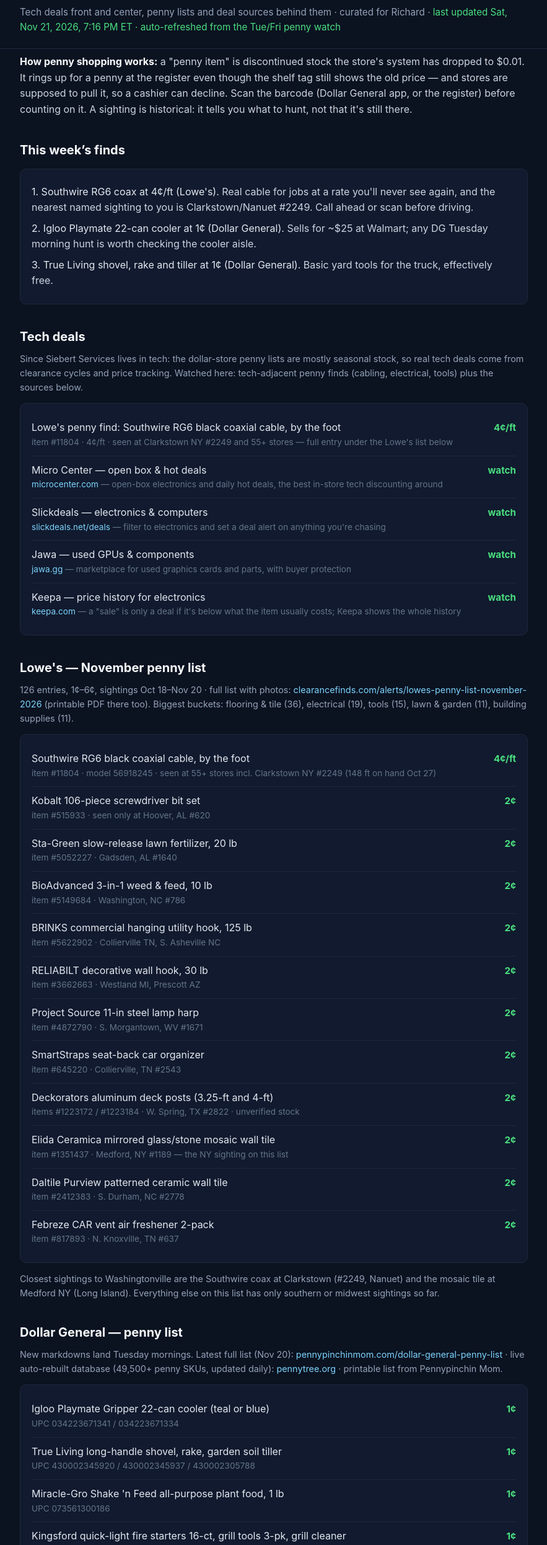
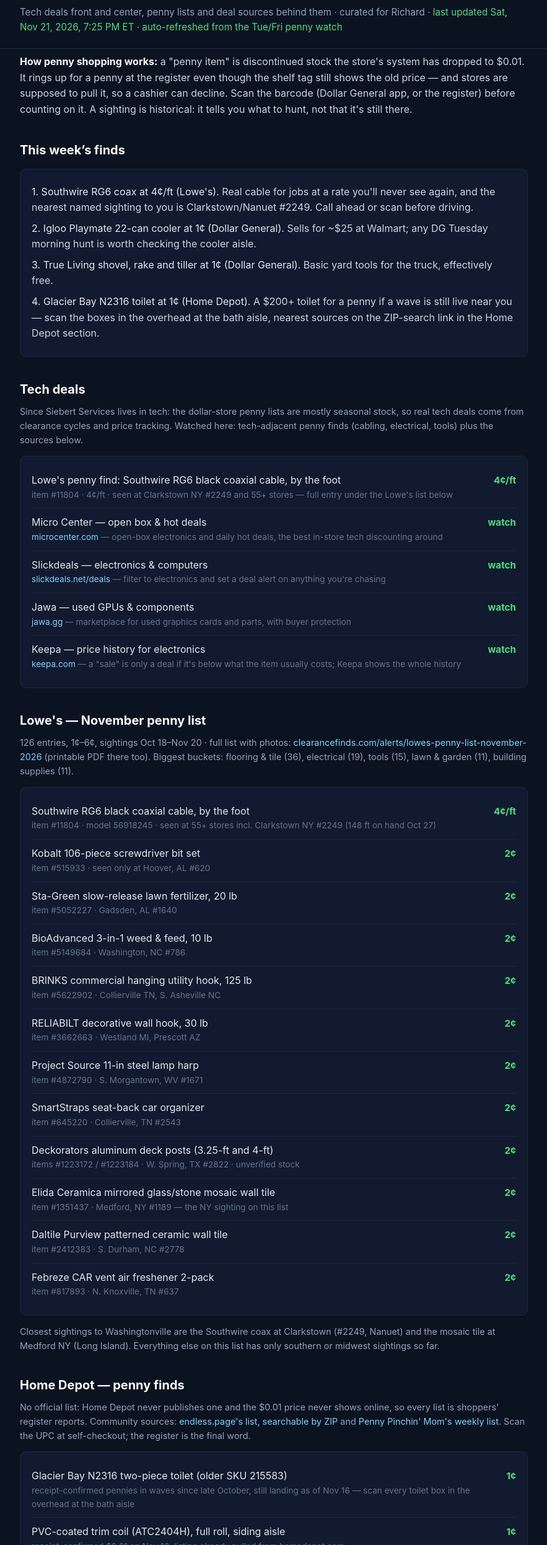
Before and after one commit to siebertr27/deal-watch, a plain HTML site: page index.html in a window 1280 px wide. Shown: the part 68-2560 px from the top of the page at 62% size, without its empty margins (198-1081 px from the left). Drawn offline with Linux system fonts and the light colour scheme.

Commit message:
Add Home Depot finds and CVS/Walgreens watch

```diff
--- a/index.html
+++ b/index.html
@@ -37,7 +37,7 @@
 <header>
   <div class="wrap">
     <h1>Deal Watch</h1>
-    <div class="sub">Tech deals front and center, penny lists and deal sources behind them &middot; curated for Richard &middot; <span class="updated">last updated Sat, Nov 21, 2026, 7:16 PM ET &middot; auto-refreshed from the Tue/Fri penny watch</span></div>
+    <div class="sub">Tech deals front and center, penny lists and deal sources behind them &middot; curated for Richard &middot; <span class="updated">last updated Sat, Nov 21, 2026, 7:25 PM ET &middot; auto-refreshed from the Tue/Fri penny watch</span></div>
   </div>
 </header>
 <main class="wrap">
@@ -49,6 +49,7 @@
   <p><span class="name" style="color:#e2e8f0">1. Southwire RG6 coax at 4&cent;/ft (Lowe's).</span> Real cable for jobs at a rate you'll never see again, and the nearest named sighting to you is Clarkstown/Nanuet #2249. Call ahead or scan before driving.</p>
   <p><span class="name" style="color:#e2e8f0">2. Igloo Playmate 22-can cooler at 1&cent; (Dollar General).</span> Sells for ~$25 at Walmart; any DG Tuesday morning hunt is worth checking the cooler aisle.</p>
   <p><span class="name" style="color:#e2e8f0">3. True Living shovel, rake and tiller at 1&cent; (Dollar General).</span> Basic yard tools for the truck, effectively free.</p>
+  <p><span class="name" style="color:#e2e8f0">4. Glacier Bay N2316 toilet at 1&cent; (Home Depot).</span> A $200+ toilet for a penny if a wave is still live near you &mdash; scan the boxes in the overhead at the bath aisle, nearest sources on the ZIP-search link in the Home Depot section.</p>
 </div>
 
 
@@ -82,6 +83,14 @@
 </div>
 <p class="note">Closest sightings to Washingtonville are the Southwire coax at Clarkstown (#2249, Nanuet) and the mosaic tile at Medford NY (Long Island). Everything else on this list has only southern or midwest sightings so far.</p>
 
+<h2>Home Depot &mdash; penny finds</h2>
+<p class="note">No official list: Home Depot never publishes one and the $0.01 price never shows online, so every list is shoppers' register reports. Community sources: <a href="https://endless.page/deals/home-depot/penny-list/">endless.page's list, searchable by ZIP</a> and <a href="https://pennypinchinmom.com/home-depot-penny-list/">Penny Pinchin' Mom's weekly list</a>. Scan the UPC at self-checkout; the register is the final word.</p>
+
+<div class="card">
+  <div class="item"><div><span class="name">Glacier Bay N2316 two-piece toilet (older SKU 215583)</span><div class="meta">receipt-confirmed pennies in waves since late October, still landing as of Nov 16 &mdash; scan every toilet box in the overhead at the bath aisle</div></div><span class="price">1&cent;</span></div>
+  <div class="item"><div><span class="name">PVC-coated trim coil (ATC2404H), full roll, siding aisle</span><div class="meta">receipt-confirmed $0.01 on Nov 16; listing already pulled from homedepot.com</div></div><span class="price">1&cent;</span></div>
+</div>
+
 <h2>Dollar General &mdash; penny list</h2>
 <p class="note">New markdowns land Tuesday mornings. Latest full list (Nov 20): <a href="https://pennypinchinmom.com/dollar-general-penny-list/">pennypinchinmom.com/dollar-general-penny-list</a> &middot; live auto-rebuilt database (49,500+ penny SKUs, updated daily): <a href="https://pennytree.org/">pennytree.org</a> &middot; printable list from Pennypinchin Mom.</p>
 
@@ -106,6 +115,9 @@
   <div class="item"><div><span class="name">Dollar Tree penny list</span><div class="meta">564 candidate signals checked against Dollar Tree's online prices &middot; <a href="https://pennydeals.app/dollar-tree-penny-list">pennydeals.app/dollar-tree-penny-list</a></div></div><span class="price">Nov 11</span></div>
 </div>
 
+<h2>CVS &amp; Walgreens</h2>
+<p class="note">Both run real penny programs: CVS marks discontinued stock to $0.01 and Walgreens runs final markdowns, and penny hunters publish weekly lists for each. These are now tracked in the Tuesday/Friday watch alongside Lowe's, Home Depot, Dollar General, Family Dollar and Dollar Tree. Good sources: <a href="https://pennypinchinmom.com/">Penny Pinchin' Mom</a> and <a href="https://thefreebieguy.com/">The Freebie Guy</a>. First finds get their own rows here as they land.</p>
+
 <h2>Deal resources worth bookmarking</h2>
 <div class="grid">
   <div class="res"><b><a href="https://slickdeals.net/deal-alerts/">Slickdeals deal alerts</a></b><span>Crowd-vetted deals on everything. Set alerts by product, store, brand or category; they email or push-notify you when a matching deal goes live.</span></div>
@@ -120,7 +132,7 @@
 
 <footer>
   <p>Curated by Fo for Richard &middot; hosted on GitHub Pages &middot; refreshes automatically.</p>
-  <p>Sightings are historical, store-specific and never guaranteed. The register is the final word; be polite, never hide items or peel tags. Sources: ClearanceFinds, Pennypinchin Mom, The Freebie Guy, Penny Tree, Penny (pennydeals.app).</p>
+  <p>Sightings are historical, store-specific and never guaranteed. The register is the final word; be polite, never hide items or peel tags. Sources: ClearanceFinds, Pennypinchin Mom, The Freebie Guy, Penny Tree, Penny (pennydeals.app), Endless, Penny Recon.</p>
 </footer>
 </main>
 </body>
```
